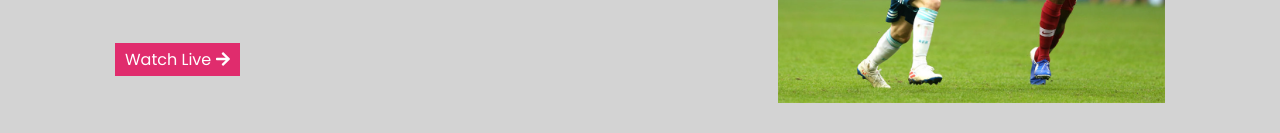
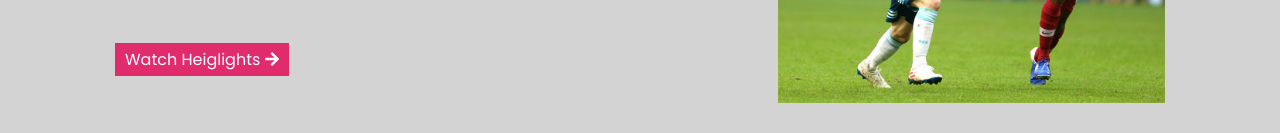
Before and after one commit to mahabubrajj/football-craze, a plain HTML site: page index.html in a window 1280 px wide. Shown: the part 3442-3575 px from the top of the page. Drawn offline with Linux system fonts and the light colour scheme.

Commit message:
Link Text Update

```diff
--- a/index.html
+++ b/index.html
@@ -132,7 +132,8 @@
                 <p>Argentina beat Brazil at the Maracanã to win the CONMEBOL Copa America · Argentina wins international
                     Cup After 28 years Later. Brazil was tha Last Champion of Copa America 2019.</p>
                 <div class="link">
-                    <a href="http://digitalrid.com" target="_blank">Watch Live <i class="fas fa-arrow-right"></i></a>
+                    <a href="http://digitalrid.com" target="_blank">Watch Heiglights <i
+                            class="fas fa-arrow-right"></i></a>
                 </div>
             </div>
             <div class="heilight-right">
```
